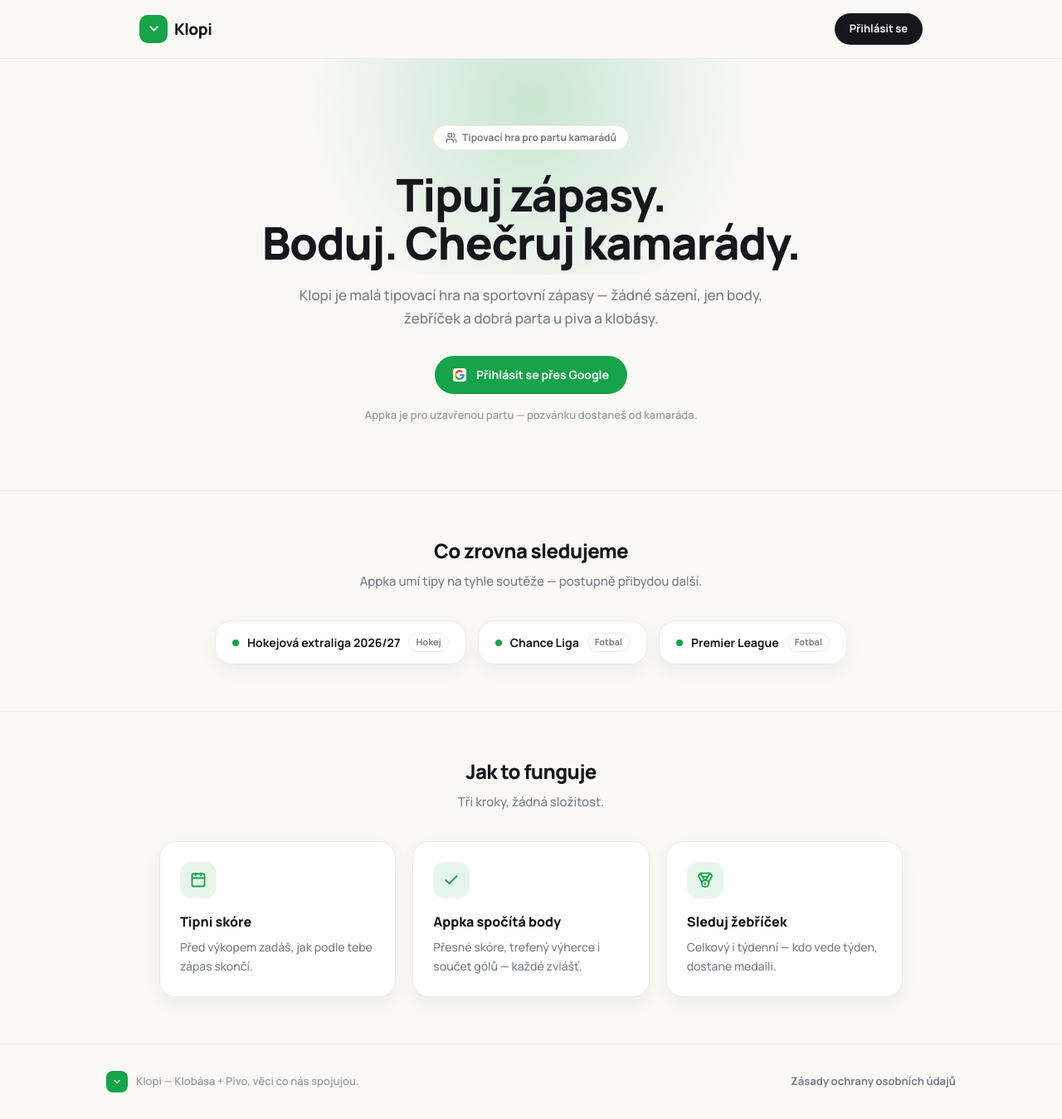
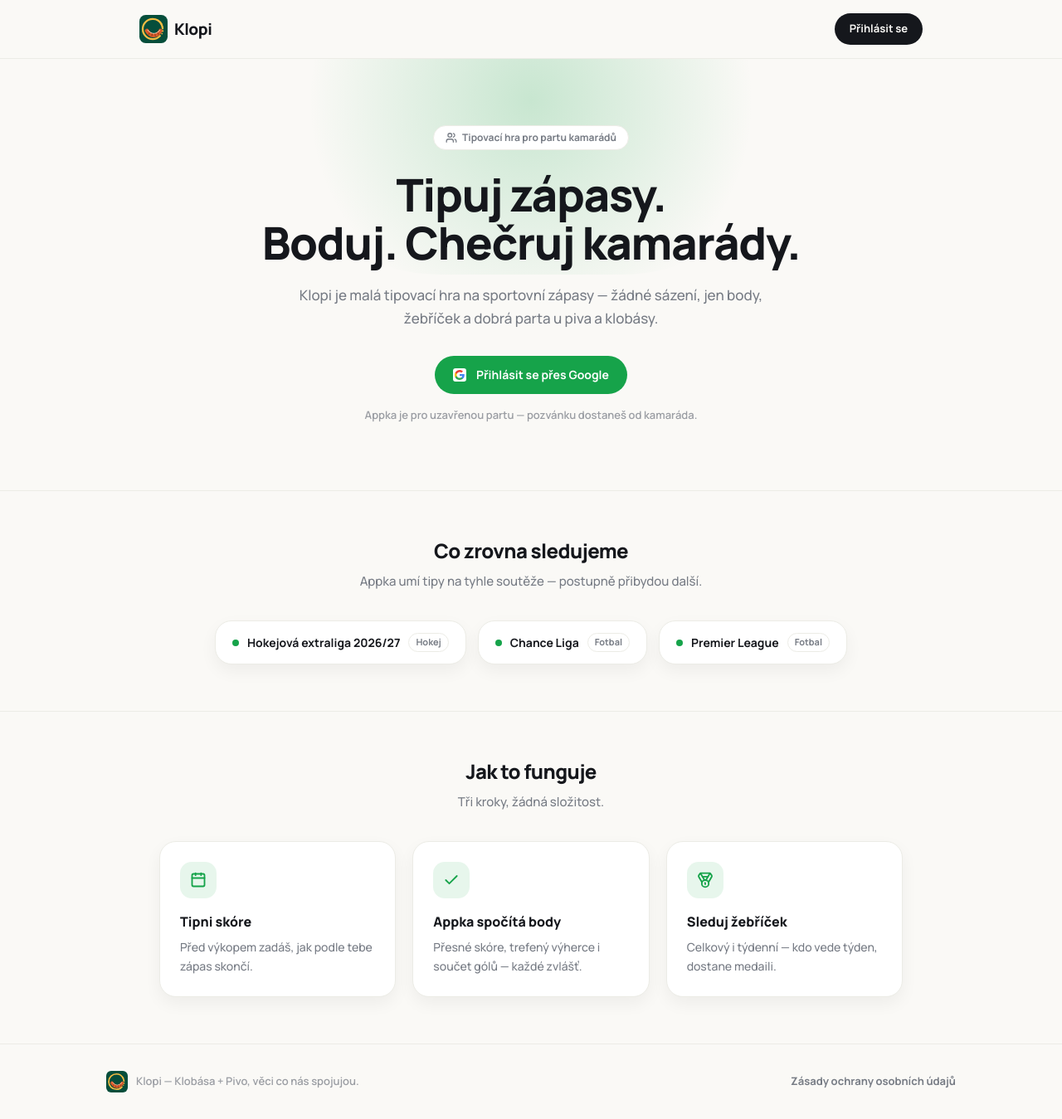
Before and after one commit to dstruhac/drew, a Next.js app: page / in a window 1280 px wide. Shown: the whole page at 83% size. Built offline with nearby package versions, Linux system fonts and the light colour scheme.

Commit message:
Use Klopi logo on landing page

```diff
--- a/src/app/page.tsx
+++ b/src/app/page.tsx
@@ -1,6 +1,7 @@
 import type { ReactNode } from "react";
+import Image from "next/image";
 import Link from "next/link";
-import { ChevronDown, Users, Calendar, Check, Medal } from "lucide-react";
+import { Users, Calendar, Check, Medal } from "lucide-react";
 import { GoogleIcon } from "@/components/google-icon";
 
 // Veřejná úvodní stránka appky (29.8.2026) -- middleware (viz
@@ -24,9 +25,7 @@
       <header className="border-b border-border-subtle">
         <div className="mx-auto flex w-full max-w-5xl items-center justify-between px-4 py-4 sm:px-10">
           <div className="flex items-center gap-2">
-            <span className="flex h-[34px] w-[34px] items-center justify-center rounded-[10px] bg-accent">
-              <ChevronDown className="h-[17px] w-[17px] text-accent-foreground" strokeWidth={2.6} />
-            </span>
+            <Image src="/brand/klopi-icon.svg" alt="Klopi" width={34} height={34} className="h-[34px] w-[34px]" priority />
             <span className="text-[19px] font-extrabold tracking-tight">Klopi</span>
           </div>
           <Link
@@ -137,9 +136,7 @@
       <footer className="border-t border-border-subtle px-4 py-8">
         <div className="mx-auto flex max-w-5xl flex-wrap items-center justify-between gap-4">
           <div className="flex items-center gap-2.5">
-            <span className="flex h-[26px] w-[26px] items-center justify-center rounded-[8px] bg-accent">
-              <ChevronDown className="h-3 w-3 text-accent-foreground" strokeWidth={2.8} />
-            </span>
+            <Image src="/brand/klopi-icon.svg" alt="" width={26} height={26} className="h-[26px] w-[26px]" />
             <span className="text-[13px] font-semibold text-faint-foreground">
               Klopi — Klobása + Pivo, věci co nás spojujou.
             </span>
```
